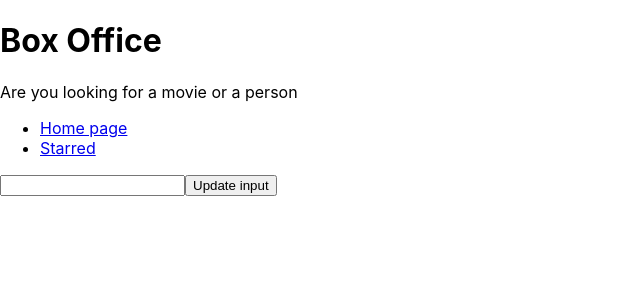
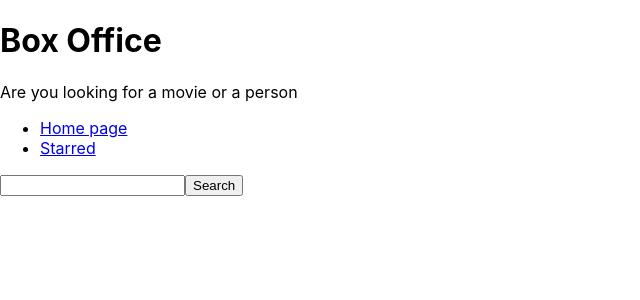
Before and after one commit to IWillInciteHaos/box-office, a React (Create React App) app: page / in a window 1280 px wide. Shown: the top 300 px of the page, without its empty margins (0-640 px from the left). Built offline with nearby package versions, Linux system fonts and the light colour scheme.

Commit message:
search for shows by name
can't see them displayed yet

```diff
--- a/src/Pages/Home.jsx
+++ b/src/Pages/Home.jsx
@@ -1,19 +1,29 @@
 import {useState} from 'react'
 
 const Home = () => {
-    const [inputValue, setInputValue] = useState('');
+    const [searchStr, setsearchStr] = useState('');
 
-    const onInputChange = (ev) => {
-        setInputValue(ev.target.value);
+    const onSearchInputChange = (ev) => {
+        setsearchStr(ev.target.value);
+    }
+
+    const onSearch = async (ev) => {
+        ev.preventDefault();
+
+        const response = await fetch(` https://api.tvmaze.com/search/shows?q=${searchStr}`)
+        const body = await response.json();
+        console.log(body);
+
+
+
+    // https://api.tvmaze.com/search/shows?q=girls
     }
 
     return <div>
-        <div>{inputValue}</div>
-        <input type='text' value={inputValue} onChange={onInputChange} />
-        <button type='button' onClick={()=>
-        {
-          setInputValue( "Lina");
-        }}>Update input</button>
+        <form onSubmit={onSearch}>
+            <input type='text' value={searchStr} onChange={onSearchInputChange} />
+            <button type='submit' >Search</button>
+        </form>
     </div>
 }
 
```
